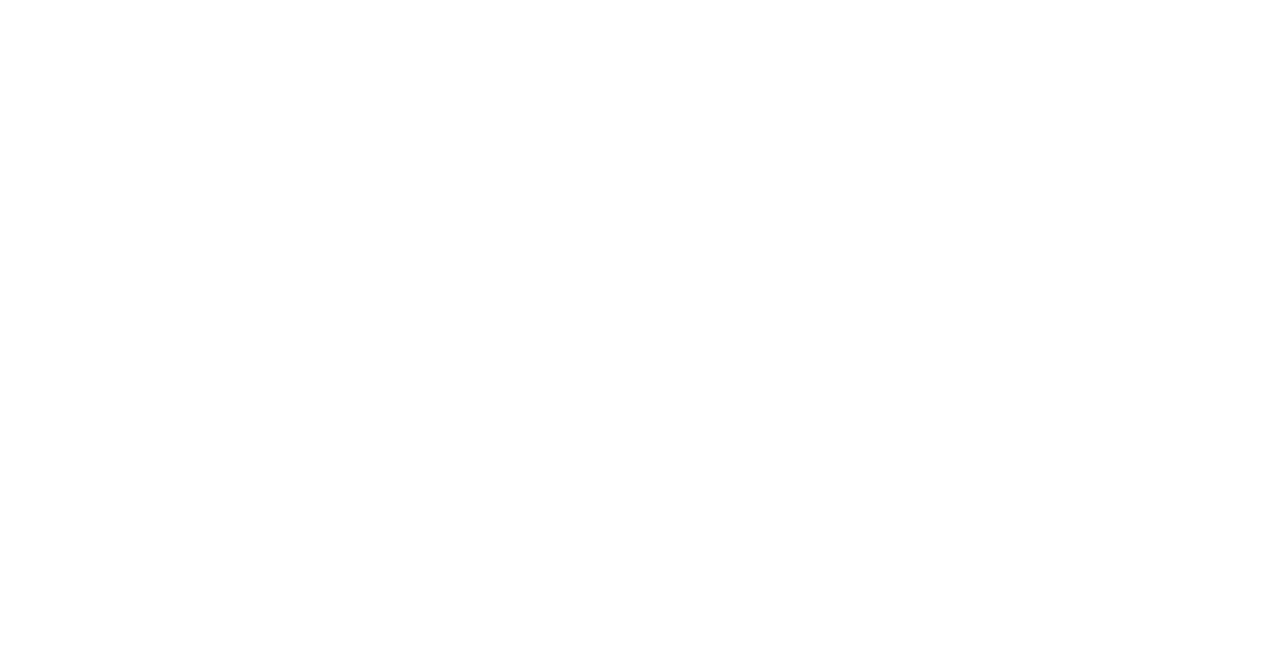
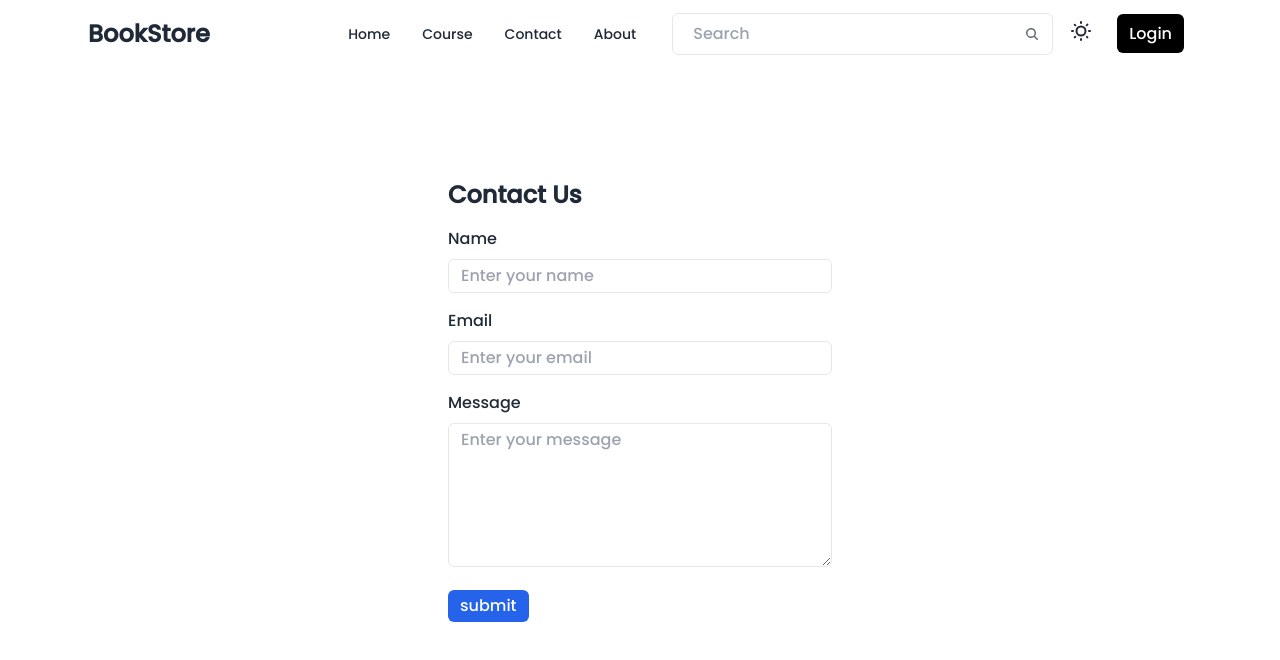
Before and after one commit to Nitish-kr-Mandal/Book-Store, a React (Vite) app in the folder Frontend/: page /contact in a window 1280 px wide. Before the commit this address had no page. Shown: the top 660 px of the page. Built offline with nearby package versions, Linux system fonts and the light colour scheme.

Commit message:
add contactus page and routes

```diff
--- a/Frontend/src/App.jsx
+++ b/Frontend/src/App.jsx
@@ -4,6 +4,7 @@
 import Courses from './Courses/Courses'
 import Signup from './components/Signup'
 import Login from './components/Login'
+import ContactUs from './ContactUs/ContactUs'
 
 
 function App() {
@@ -15,6 +16,7 @@
         <Route path='/course' element={<Courses/>} />
         <Route path='/login' element={<Login/>} />
         <Route path='/signup' element={<Signup/>} />
+        <Route path='/contact' element={<ContactUs/>} />
       </Routes>
      </div>
    </>
--- /dev/null
+++ b/Frontend/src/ContactUs/ContactUs.jsx
@@ -0,0 +1,15 @@
+import React from 'react'
+import Navbar from '../components/Navbar'
+import Footer from '../components/Footer'
+import Contact from '../components/Contact'
+
+function ContactUs() {
+  return (
+    <>
+        <Navbar/>
+        <Contact/>
+    </>
+  )
+}
+
+export default ContactUs
--- /dev/null
+++ b/Frontend/src/components/Contact.jsx
@@ -0,0 +1,47 @@
+import React from 'react'
+
+function Contact() {
+  return (
+   <>
+       <div className='flex justify-center items-center h-screen'>
+        <div className=' flex items-center justify-center'>
+            <form >
+                <h1 className=' font-bold text-2xl'>Contact Us</h1>
+                <div className=' mt-4 space-y-2'>
+                    <label>Name</label>
+                    <br />
+                    <input type="text"
+                    placeholder='Enter your name'
+                    className='w-96 px-3 py-1 border rounded-md outline-none dark:bg-slate-900 dark:text-white'
+                     />
+                </div>
+                <div className=' mt-4 space-y-2'>
+                    <label>Email</label>
+                    <br />
+                    <input type="email"
+                    placeholder='Enter your email'
+                    className=' w-96 px-3 py-1 border rounded-md outline-none dark:bg-slate-900 dark:text-white'
+                     />
+                </div>
+                <div className=' mt-4 space-y-2'>
+                    <label>Message</label>
+                    <br />
+                    <textarea
+                    placeholder='Enter your message'
+                     className='w-96 h-36 px-3 py-1 border rounded-md outline-none dark:bg-slate-900 dark:text-white'
+                    ></textarea>
+                </div>
+                <div className=' mt-4 space-y-2'>
+                    <button
+                    type='submit'
+                    className=' px-3 py-1 rounded-md bg-blue-600 hover:bg-blue-800 text-white'
+                    >submit</button>
+                </div>
+            </form>
+        </div>
+       </div>
+   </>
+  )
+}
+
+export default Contact
--- a/Frontend/src/components/Navbar.jsx
+++ b/Frontend/src/components/Navbar.jsx
@@ -46,7 +46,7 @@
         <a href='course'>Course</a>
       </li>
       <li>
-        <a>Contact</a>
+        <a href='contact'>Contact</a>
       </li>
       <li>
         <a>About</a>
```
